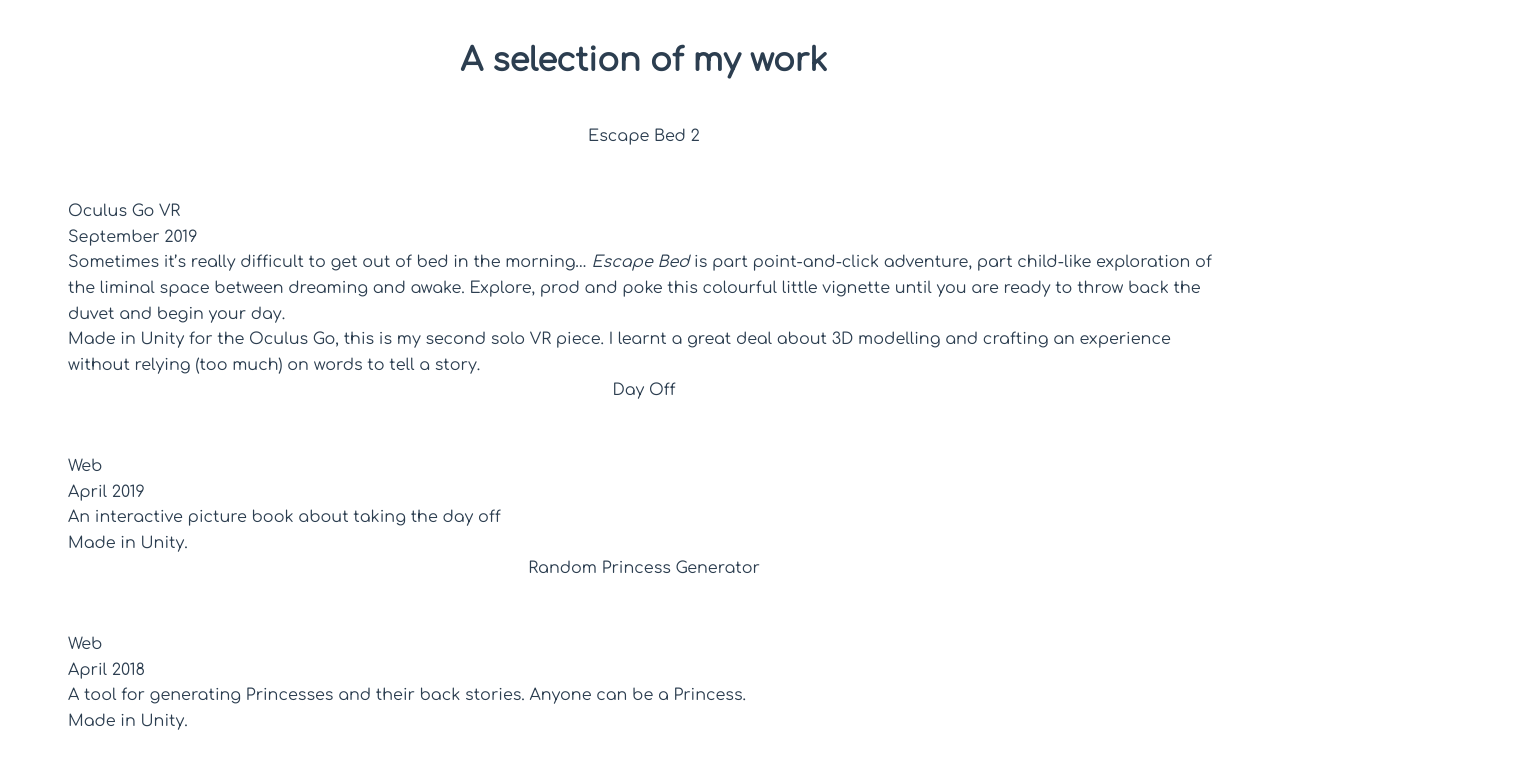
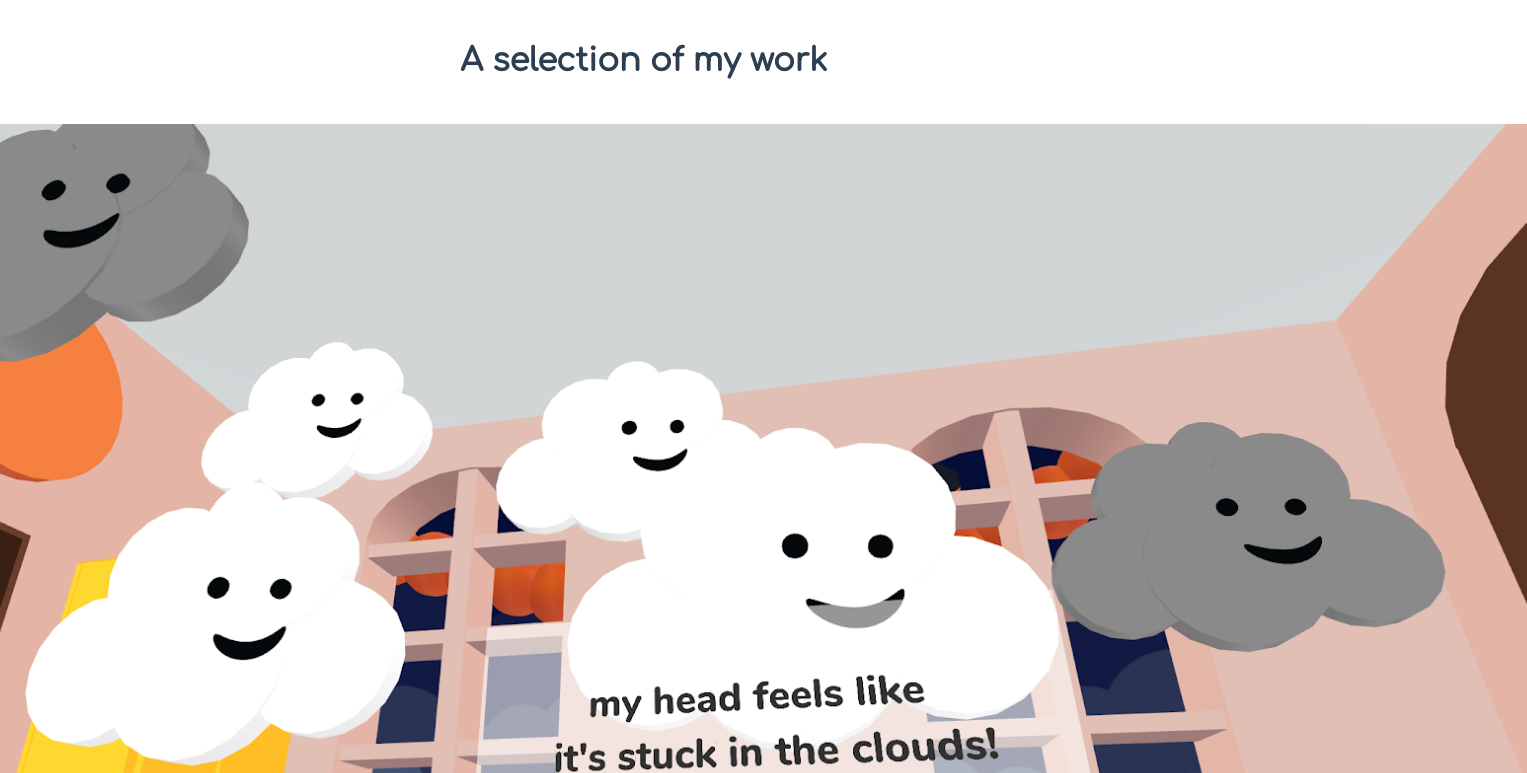
Before and after one commit to Harriethw/portfolio, a Vue app: page /Art in a window 1280 px wide. Shown: the part 311-1084 px from the top of the page, 1527 px wide, since content can reach past the window. Before the commit the page ends 1053 px from the top, so only its background shows below. Built offline with nearby package versions, Linux system fonts and the light colour scheme.

Commit message:
first pass at adding images to Art

```diff
--- a/src/assets/artData.json
+++ b/src/assets/artData.json
@@ -3,19 +3,22 @@
     "medium": "Oculus Go VR",
     "date": "September 2019",
     "shortDescription": "Sometimes it’s really difficult to get out of bed in the morning… <i>Escape Bed</i> is part point-and-click adventure, part child-like exploration of the liminal space between dreaming and awake. Explore, prod and poke this colourful little vignette until you are ready to throw back the duvet and begin your day.",
-    "extraDescription": "Made in Unity for the Oculus Go, this is my second solo VR piece. I learnt a great deal about 3D modelling and crafting an experience without relying (too much) on words to tell a story."
+    "extraDescription": "Made in Unity for the Oculus Go, this is my second solo VR piece. I learnt a great deal about 3D modelling and crafting an experience without relying (too much) on words to tell a story.",
+    "img": "escapeBed.png"
 },
 {
     "title": "Day Off",
     "medium": "Web",
     "date": "April 2019",
     "shortDescription": "An interactive picture book about taking the day off",
-    "extraDescription": "Made in Unity."
+    "extraDescription": "Made in Unity.",
+    "img": "logo.png"
 },
 {
     "title": "Random Princess Generator",
     "medium": "Web",
     "date": "April 2018",
     "shortDescription": "A tool for generating Princesses and their back stories. Anyone can be a Princess. ",
-    "extraDescription": "Made in Unity."
+    "extraDescription": "Made in Unity.",
+    "img": "logo.png"
 }]
--- a/src/assets/artData.schema.json
+++ b/src/assets/artData.schema.json
@@ -13,5 +13,8 @@
     },
     "extraDescription": {
         "class": "extraDescription"
+    },
+    "img": {
+        "class": "image-art"
     }
 }
--- a/src/components/Art.vue
+++ b/src/components/Art.vue
@@ -19,6 +19,7 @@ export default {
       <h1>A selection of my work</h1>
     </div>
     <div v-for="(art, index) in artData" :key="index">
+      <img :src="require('@/assets/' + art.img)" />
       <div
         v-for="(key, index) in artSchema"
         :key="index"
```
Also changed, not shown: src/assets/escapeBed.png (added).
